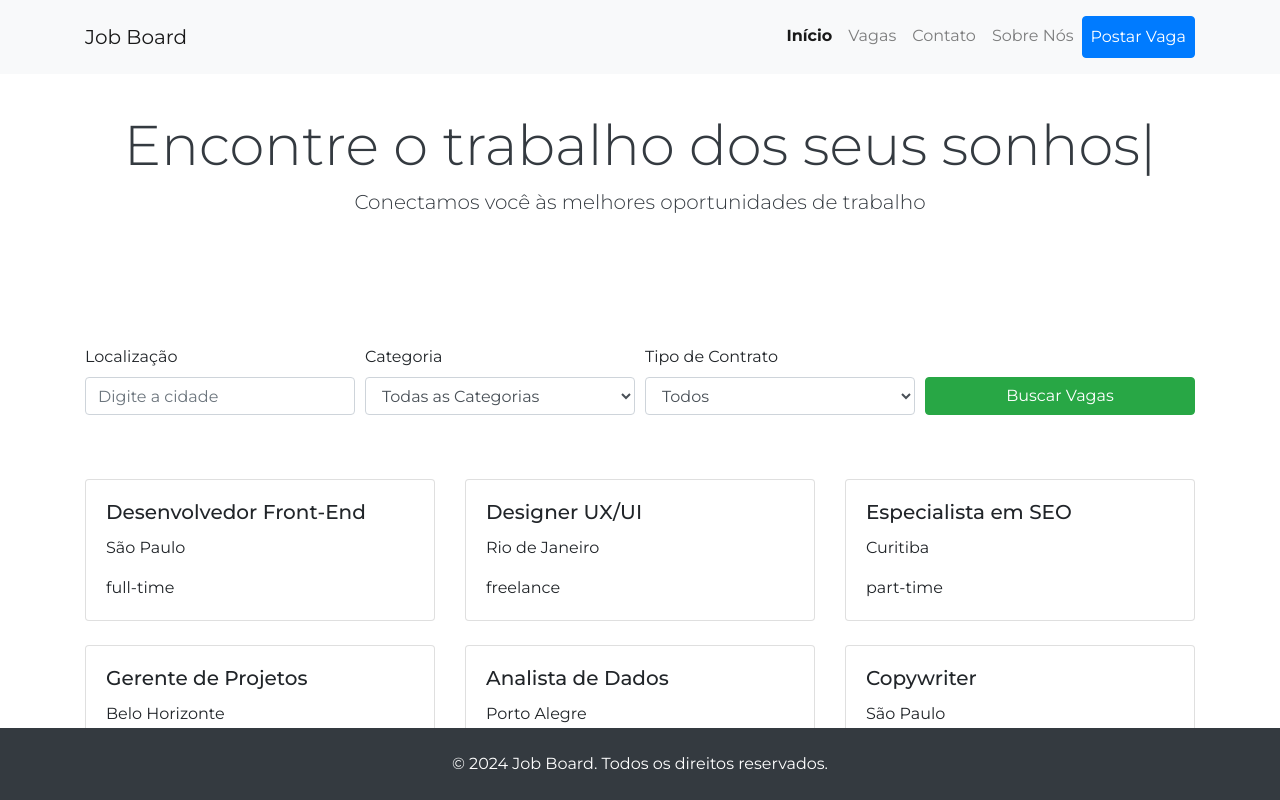
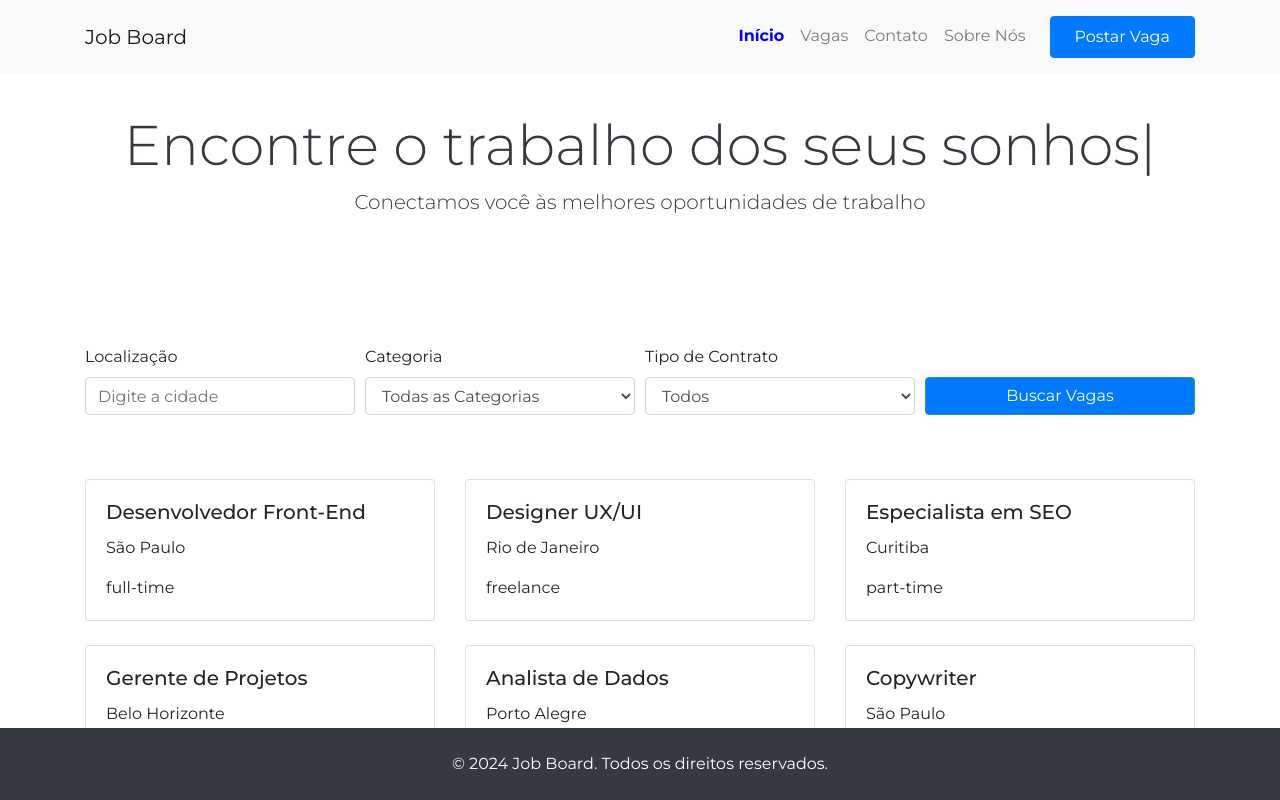
Before and after one commit to LucasNoliveira/bootstrap-job-board, a website: page index.html in a window 1280 px wide. Shown: the top 800 px of the page. Drawn offline with nearby package versions, Linux system fonts and the light colour scheme.

Commit message:
cor principal azul

```diff
--- a/index.html
+++ b/index.html
@@ -33,7 +33,7 @@
                         <a class="nav-link" href="#">Sobre Nós</a>
                     </li>
                     <li class="nav-item">
-                        <a class="nav-link btn btn-primary text-white" href="#">Postar Vaga</a>
+                        <a class="nav-link btn btn-primary text-white px-4 ml-md-3" href="#">Postar Vaga</a>
                     </li>
                 </ul>
             </div>
--- a/styles.css
+++ b/styles.css
@@ -4,8 +4,8 @@ body{
     font-family: "Montserrat", sans-serif;
 }
 
-.nav-item.active{
-    color: yellow;
+.navbar-nav .nav-item.active .nav-link {
+    color: blue !important;
     font-weight: bold;
 }
 
@@ -16,7 +16,7 @@ body{
 }
 
 #search-jobs {
-    background-color: #28a745;
+    /* background-color: #28a745; */
     border-color: #28a745;
 }
 
```
